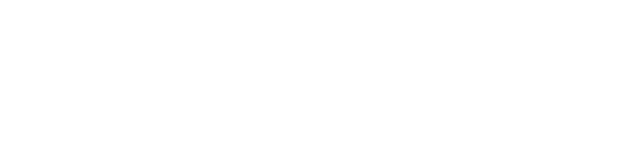
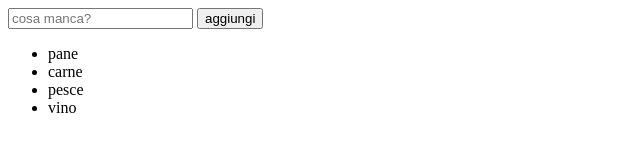
Before and after one commit to LeonardoRinaldi92/js-lista-spesa, a plain HTML site: page index.html in a window 1280 px wide. Shown: the whole page, without its empty margins (0-640 px from the left). Drawn offline with Linux system fonts and the light colour scheme.

Commit message:
completo + aggiungi

```diff
--- a/assets/js/main.js
+++ b/assets/js/main.js
@@ -0,0 +1,26 @@
+let spesa = [
+    "pane",
+    "carne",
+    "pesce",
+    "vino"
+]
+
+let i = 0;
+
+while (i < spesa.length) {
+  document.getElementById("spesa").innerHTML+=`<li>${spesa[i]}</li>`;
+
+  i++;
+}
+
+function stampaspesa (){
+  let aggiungi = document.getElementById("manca").value.trim();
+  if(aggiungi) {
+    document.getElementById("spesa").innerHTML+=`<li>${aggiungi}</li>`;
+  }
+  document.getElementById("manca").value = '';
+}
+
+document.getElementById("bottonecosa").addEventListener("click", function (){
+  stampaspesa();
+})
--- a/index.html
+++ b/index.html
@@ -7,6 +7,15 @@
     <title>Document</title>
 </head>
 <body>
+    <div>
+        <input type="text" placeholder="cosa manca?" id="manca">
+        <button id="bottonecosa">
+            aggiungi
+        </button>
+        <ul id="spesa">
+
+        </ul>
+    </div>
     <script src="./assets/js/main.js"></script>
 </body>
 </html>
```
